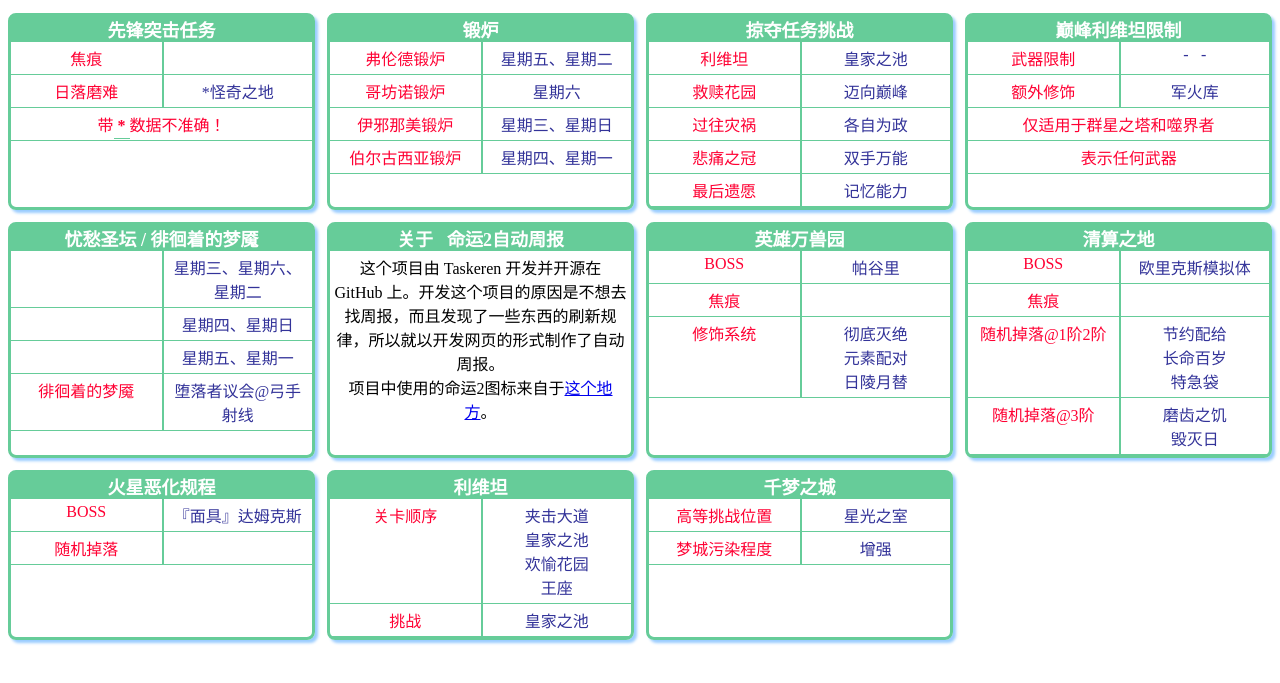
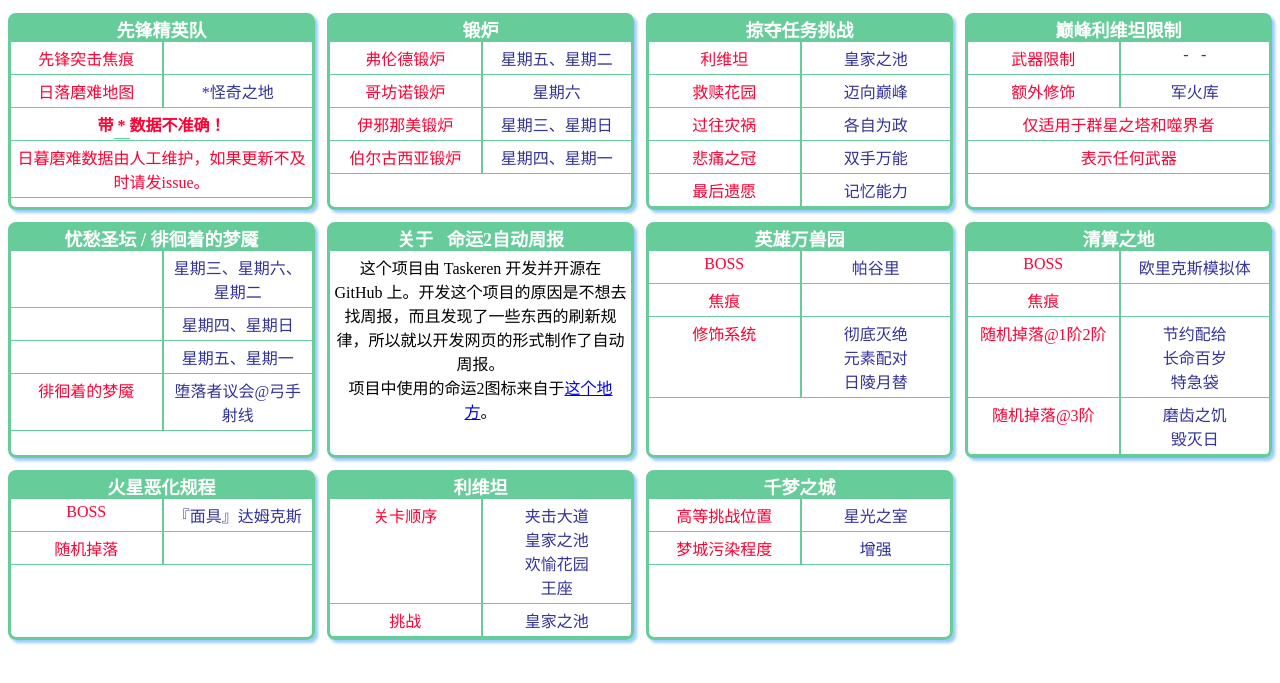
Before and after one commit to Taskeren/DestinyWeekReport, a plain HTML site: page index.html in a window 1280 px wide. Shown: the part 73-756 px from the top of the page. Drawn offline with Linux system fonts and the light colour scheme.

Commit message:
[content] 文本调整
因为添加了日落磨难预测，原本“先锋突击任务”调整为“先锋精英队”，并将原“焦痕”调整为“先锋突击焦痕”

```diff
--- a/index.html
+++ b/index.html
@@ -16,13 +16,14 @@
 		<main>
 			<div class="items">
 				<div class="item">
-					<div class="item-title">先锋突击任务</div>
+					<div class="item-title">先锋精英队</div>
 					<div class="mod mod-rotate">
-						<span>焦痕</span>
+						<span>先锋突击焦痕</span>
 						<rotate class="destiny-key" x-rotate=";;"></rotate>
-						<span>日落磨难</span>
+						<span>日落磨难地图</span>
 						<seasonal x-start="2633" x-seasonal="腐化圣职;撒瓦森之曲;暗影之湖;怪奇之地;溃烂核心;花园世界"></seasonal>
-						<span style="grid-column: 1 / span 2;">带<span style="font-weight: bold;">*</span>数据不准确！</span>
+						<span style="grid-column: 1 / span 2; font-weight: bold;">带<span style="font-weight: bold;">*</span>数据不准确！</span>
+						<span style="grid-column: 1 / span 2;">日暮磨难数据由人工维护，如果更新不及时请发issue。</span>
 					</div>
 				</div>
 				<div class="item">
```
Also changed, not shown: 1 other file.
